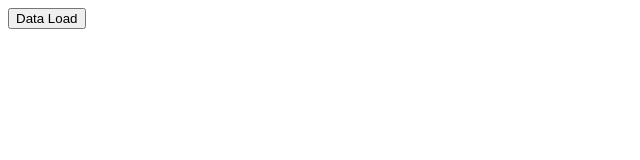
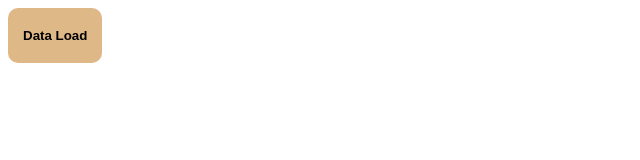
Before and after one commit to RHrakib1/rakib-hasan, a plain HTML site: page index.html in a window 1280 px wide. Shown: the whole page, without its empty margins (0-640 px from the left). Drawn offline with Linux system fonts and the light colour scheme.

Commit message:
again practices

```diff
--- a/index.html
+++ b/index.html
@@ -6,10 +6,28 @@
     <meta name="viewport" content="width=device-width, initial-scale=1.0">
     <title>My Website</title>
     <script src="inportData.js"></script>
+    <style>
+        .dataBtn {
+            background-color: burlywood;
+            padding-left: 15px;
+            padding-right: 15px;
+            padding-top: 20px;
+            padding-bottom: 20px;
+            font-weight: 700;
+            border-radius: 10px;
+            cursor: pointer;
+            border: none;
+
+
+        }
+    </style>
 </head>
 
 <body>
-    <button onclick="dataloadwebsite()">Data Load</button>
+    <button class="dataBtn" onclick="dataloadwebsite()">Data Load</button>
+    <div id="post-container">
+
+    </div>
 </body>
 
 </html>
--- a/inportData.js
+++ b/inportData.js
@@ -2,5 +2,12 @@ const dataloadwebsite = () => {
     const url = ('https://jsonplaceholder.typicode.com/users');
     fetch(url)
         .then(res => res.json())
-        .then(data => console.log(data))
+        .then(data => display(data))
 }
+const display = (posts) => {
+    const poestcontainer = document.getElementById('post-container')
+    poestcontainer.innerHTML('')
+    posts.forEach((post) => {
+        console.log(post);
+    })
+}
```
